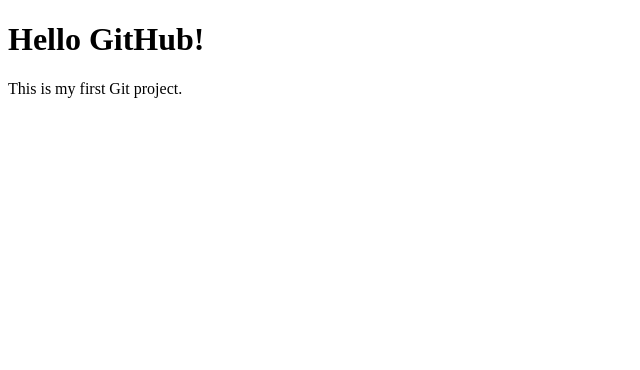
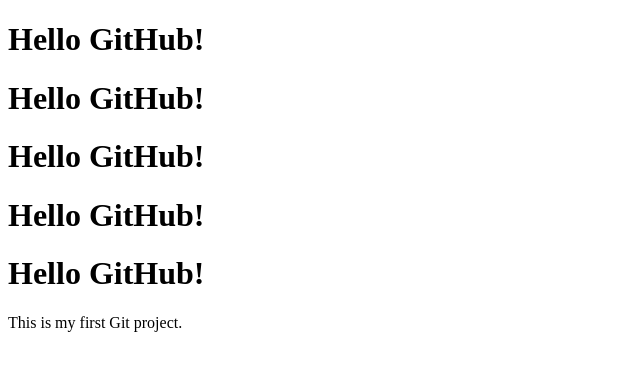
Before and after one commit to VanshikaMehta2412/Git, a plain HTML site: page index.html in a window 1280 px wide. Shown: the whole page, without its empty margins (0-640 px from the left). Drawn offline with Linux system fonts and the light colour scheme.

Commit message:
Changes commiteed

```diff
--- a/index.html
+++ b/index.html
@@ -6,6 +6,10 @@
 <body>
 
     <h1>Hello GitHub!</h1>
+    <h1>Hello GitHub!</h1>
+    <h1>Hello GitHub!</h1>
+    <h1>Hello GitHub!</h1>
+    <h1>Hello GitHub!</h1>
     <p>This is my first Git project.</p>
 
 </body>
```
